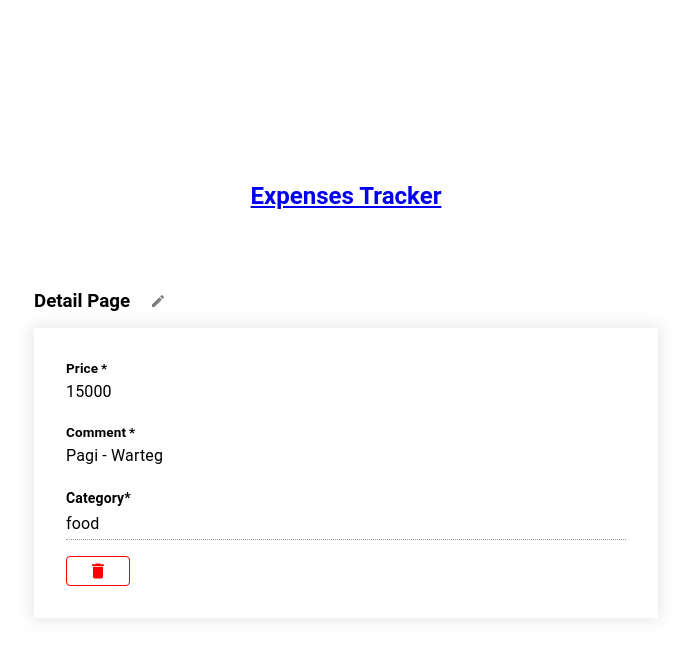
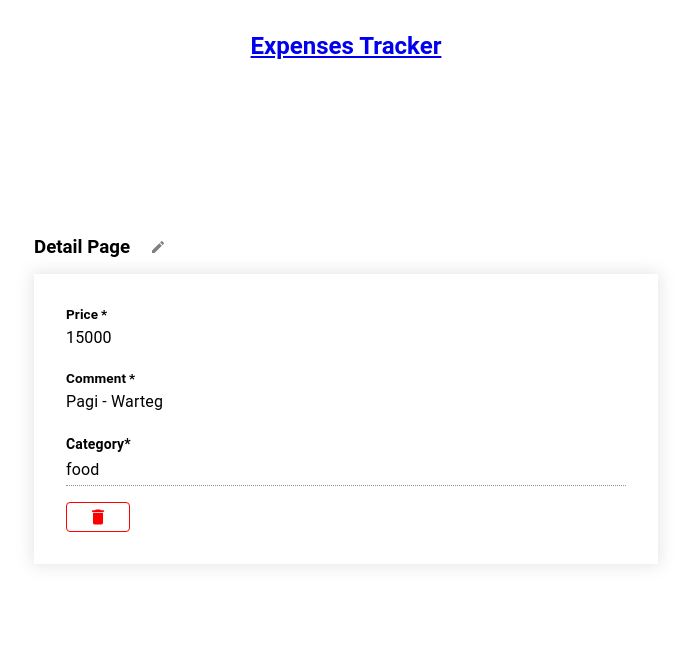
Before and after one commit to ahmadaliff/Squad4ExpensesTracker, a React (Vite) app: page /1 in a window 1280 px wide. Shown: the top 658 px of the page, without its empty margins (294-985 px from the left). Built offline with nearby package versions, Linux system fonts and the light colour scheme; data requests are answered from the project's data file.

Commit message:
fix chart

```diff
--- a/src/App.jsx
+++ b/src/App.jsx
@@ -94,12 +94,12 @@ function App() {
                 >
                   <PieCenterLabel>
                     Rp{" "}
-                    {expenseByCategories
-                      .reduce(
+                    {useGetMoneyString(
+                      expenseByCategories.reduce(
                         (total, category) => total + category.totalPrice,
                         0
                       )
-                      .toLocaleString()}
+                    )}
                   </PieCenterLabel>
                 </PieChart>
               </div>
--- a/src/pages/DetailPage/style.module.scss
+++ b/src/pages/DetailPage/style.module.scss
@@ -13,6 +13,10 @@
   min-height: 100svh;
   width: 100%;
   gap: 5rem;
+  nav {
+    position: fixed;
+    top: 2rem;
+  }
   .alertWrap {
     display: flex;
     flex-direction: column;
@@ -46,6 +50,7 @@
         transform: scale(1.1, 1.1);
       }
     }
+
     .form {
       display: flex;
       justify-content: center;
```
